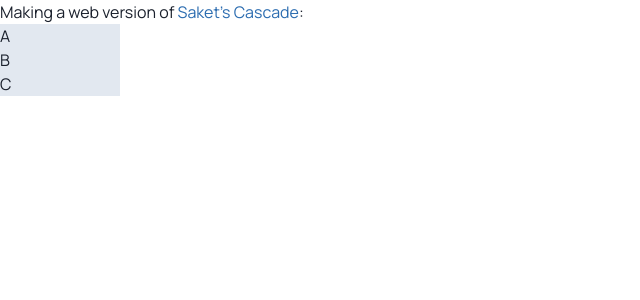
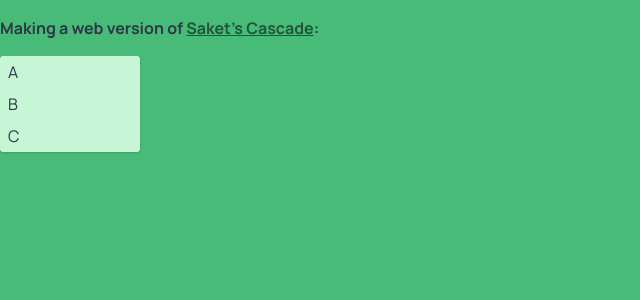
Before and after one commit to ajitid/cascade-react-spring, a React (Create React App) app: page / in a window 1280 px wide. Shown: the top 300 px of the page, without its empty margins (0-640 px from the left). Built offline with nearby package versions, Linux system fonts and the light colour scheme.

Commit message:
fix styling

```diff
--- a/src/App.tsx
+++ b/src/App.tsx
@@ -1,33 +1,35 @@
-import React, { FC, useContext, useEffect, useState } from 'react';
-import { useTransition, a, useSpring } from 'react-spring';
-import useMeasure from 'react-use-measure';
-import { nanoid } from 'nanoid';
+import React, { FC, useContext, useRef } from 'react';
 
 import 'styles/tailwind.css';
 
 import Seo from 'elements/Seo';
-import { Children, Cascade, Item, ItemContext } from 'elements/Cascade/Cascade';
+import { Children, Cascade, Item, ItemContext, BackProps } from 'elements/Cascade/Cascade';
 import { WC } from 'shared/types';
 
 function App() {
   return (
-    <div className="min-h-screen font-sans antialiased text-gray-900 break-words">
+    <div className="min-h-screen font-sans antialiased text-gray-800 break-words bg-green-500">
       <Seo title="Home" />
       <div className="container mx-auto">
-        <p>
+        <p className="font-bold py-4">
           Making a web version of{' '}
           <a
             href="https://twitter.com/saketme/status/1314834865469222917"
             target="_blank"
             rel="noopener noreferrer"
-            className="text-blue-700"
+            className="text-green-900 underline focus:outline-black"
           >
             Saket's Cascade
           </a>
           :
         </p>
 
-        <Cascade>
+        <Cascade
+          width={140}
+          className="bg-green-200 shadow rounded"
+          itemClassName="bg-green-200"
+          BackEl={Back}
+        >
           <SastaButton>A</SastaButton>
 
           <Item label="B">
@@ -61,8 +63,24 @@ const SastaButton: FC<WC> = ({ children }) => {
   const { gotoChildren } = useContext(ItemContext);
 
   return (
-    <button onClick={gotoChildren} className="block">
+    <button
+      onClick={gotoChildren}
+      className="block px-2 py-1 w-full text-left focus:outline-none focus:bg-green-300"
+    >
       {children}
+    </button>
+  );
+};
+
+const Back: FC<BackProps> = ({ goBack, parentLabel }) => {
+  const parentLabelRef = useRef(parentLabel);
+
+  return (
+    <button
+      onClick={goBack}
+      className="text-sm block w-full py-1 px-2 text-left focus:outline-none focus:bg-green-300"
+    >
+      Back to {parentLabelRef.current}
     </button>
   );
 };
--- a/src/elements/Cascade/Cascade.tsx
+++ b/src/elements/Cascade/Cascade.tsx
@@ -1,6 +1,15 @@
-import React, { ReactNode, useEffect, useState, createContext, useContext } from 'react';
+import React, {
+  ReactNode,
+  useEffect,
+  useState,
+  createContext,
+  useContext,
+  useRef,
+  CSSProperties,
+} from 'react';
 import { useTransition, a, useSpring } from 'react-spring';
 import useMeasure from 'react-use-measure';
+import cn from 'clsx';
 
 import { FC, WC } from 'shared/types';
 
@@ -41,7 +50,45 @@ export const Children: FC<WC> = ({ children }) => {
   return <>{children}</>;
 };
 
-export const Cascade: FC<WC> = ({ children }) => {
+export interface BackProps {
+  parentLabel: string;
+  goBack: () => void;
+  style?: CSSProperties;
+  className?: string;
+}
+
+export const Back: FC<BackProps> = ({ parentLabel, goBack, style, className }) => {
+  // We have to do this as parentLabel gets immediately switched when
+  // we move from one list to the next
+  const parentLabelRef = useRef(parentLabel);
+
+  return (
+    <button
+      onClick={goBack}
+      style={style}
+      className={cn([className, 'block text-sm text-left w-full outline-black'])}
+    >
+      Go back to {parentLabelRef.current}
+    </button>
+  );
+};
+
+export const Cascade: FC<WC<{
+  style?: CSSProperties;
+  className?: string;
+  itemStyle?: CSSProperties;
+  itemClassName?: string;
+  width?: number;
+  BackEl?: FC<BackProps>;
+}>> = ({
+  children,
+  width = 80,
+  BackEl = Back,
+  style,
+  className,
+  itemStyle,
+  itemClassName,
+}) => {
   const [action, setAction] = useState<'pop' | 'push'>('push');
 
   const [stack, setStack] = useState<
@@ -64,7 +111,7 @@ export const Cascade: FC<WC> = ({ children }) => {
   };
 
   const pop = () => {
-    if (stack.length === 1) return;
+    if (stack.length <= 1) return;
 
     setAction('pop');
 
@@ -79,7 +126,7 @@ export const Cascade: FC<WC> = ({ children }) => {
   const [containerRef, { height }] = useMeasure();
   const containerStyle = useSpring({ height });
 
-  const WIDTH = 120;
+  const WIDTH = width;
 
   const [immediate, setImmediate] = useState(true);
   useEffect(() => {
@@ -103,24 +150,23 @@ export const Cascade: FC<WC> = ({ children }) => {
     // },
   });
 
-  const fragment = transition((style, item) => {
+  const fragment = transition((animStyle, item) => {
     const arrivingId = current;
     const isCurrentArriving = arrivingId === item;
 
     return (
       <a.div
         ref={isCurrentArriving ? containerRef : () => {}}
-        className="absolute top-0 left-0 bg-gray-300"
+        className={cn(itemClassName, ['absolute top-0 left-0'])}
         style={{
-          ...style,
+          ...itemStyle,
+          ...animStyle,
           width: WIDTH,
           zIndex: !isCurrentArriving && action === 'pop' ? 10 : 0,
         }}
       >
         {stack[0].content !== item.content && (
-          <button onClick={pop} className="block text-sm text-left">
-            Go back to {stack[stack.length - 1].parentLabel}
-          </button>
+          <BackEl parentLabel={stack[stack.length - 1].parentLabel} goBack={pop} />
         )}
         {item.content}
       </a.div>
@@ -132,8 +178,8 @@ export const Cascade: FC<WC> = ({ children }) => {
       {stack.length > 0 && (
         <>
           <a.div
-            style={{ ...containerStyle, width: WIDTH }}
-            className="relative overflow-hidden bg-gray-300"
+            style={{ ...style, ...containerStyle, width: WIDTH }}
+            className={cn(className, 'relative overflow-hidden')}
           >
             {fragment}
           </a.div>
```
